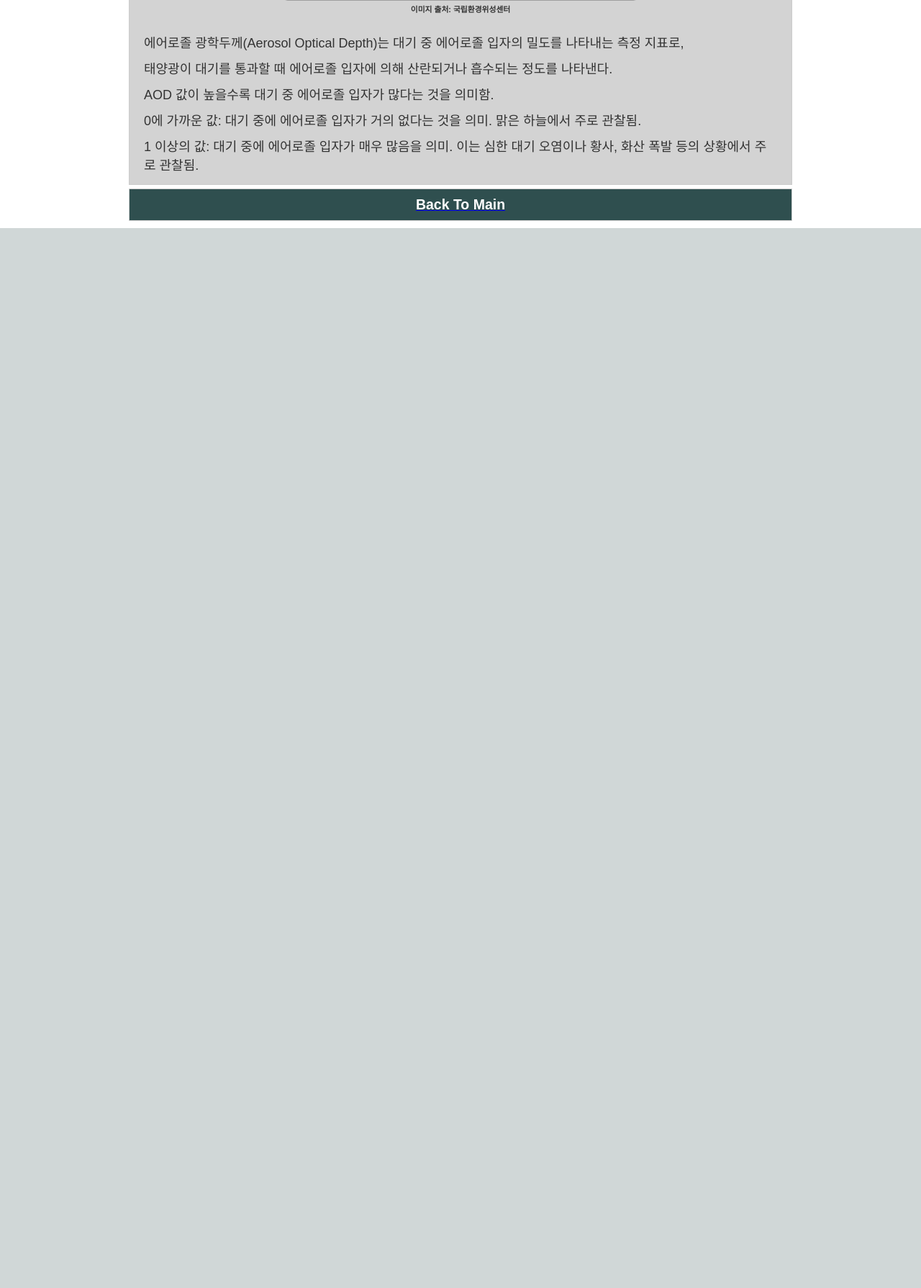
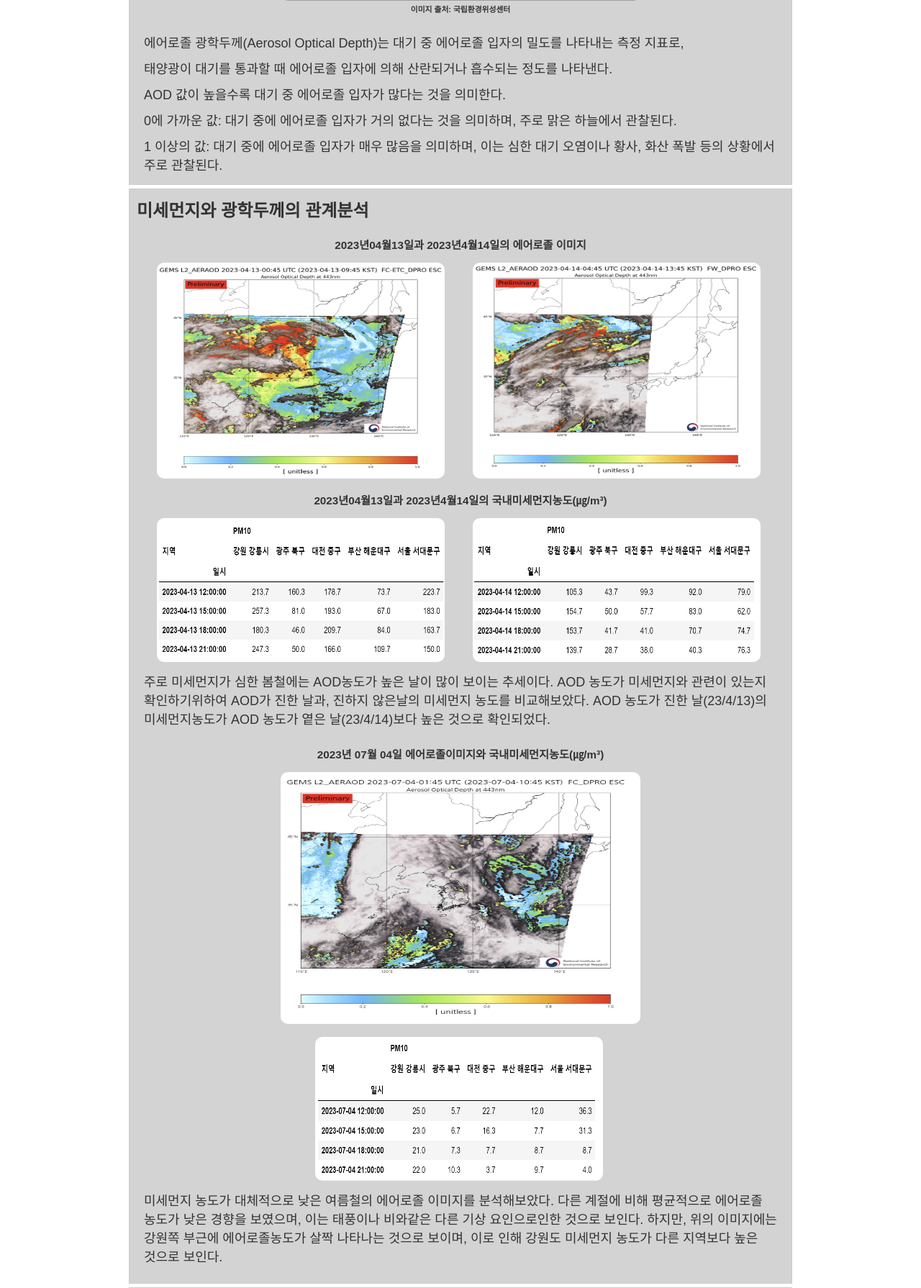
Before and after one commit to jaydenjeong/finedust_project, a Django app: page /analysis/aerosol/ in a window 1280 px wide. Shown: the part 799-2589 px from the top of the page at 72% size. Before the commit the page ends 1116 px from the top, so only its background shows below. Run offline with Django 5.2, Linux system fonts and the light colour scheme; grey boxes are pictures that could not be loaded.

Commit message:
2024.06.13 웹 에어로졸 분석페이지에 분석 추가. - 에어로졸 이미지와 국내 미세먼지 농도와의 관계분석

```diff
--- a/Web/templates/analysis_page/aerosol.html
+++ b/Web/templates/analysis_page/aerosol.html
@@ -24,7 +24,6 @@
         <p>인공적으로 발생하는 에어로졸로는 공장 배출 가스, 자동차 배기가스 등이 있다.</p>
         <p>에어로졸은 기후 변화와 대기 오염, 인체 건강에 영향을 미칠 수 있다.</p>
       </div>
-
       <div id="content" style = "height: 650px;">
         <h1>에어로졸 광학두께란?</h1>
         <div id="image-container">
@@ -34,10 +33,44 @@
       </br>
         <p>에어로졸 광학두께(Aerosol Optical Depth)는 대기 중 에어로졸 입자의 밀도를 나타내는 측정 지표로,</p>
         <p>태양광이 대기를 통과할 때 에어로졸 입자에 의해 산란되거나 흡수되는 정도를 나타낸다.</p>
-        <p>AOD 값이 높을수록 대기 중 에어로졸 입자가 많다는 것을 의미함.</p>
-        <p>0에 가까운 값: 대기 중에 에어로졸 입자가 거의 없다는 것을 의미. 맑은 하늘에서 주로 관찰됨.</p>
-        <p>1 이상의 값: 대기 중에 에어로졸 입자가 매우 많음을 의미. 이는 심한 대기 오염이나 황사, 화산 폭발 등의 상황에서 주로 관찰됨.</p>
+        <p>AOD 값이 높을수록 대기 중 에어로졸 입자가 많다는 것을 의미한다.</p>
+        <p>0에 가까운 값: 대기 중에 에어로졸 입자가 거의 없다는 것을 의미하며, 주로 맑은 하늘에서 관찰된다.</p>
+        <p>1 이상의 값: 대기 중에 에어로졸 입자가 매우 많음을 의미하며, 이는 심한 대기 오염이나 황사, 화산 폭발 등의 상황에서 주로 관찰된다.</p>
       </div>
+      <div id="content" style = "height: 1500px;">
+        <h1>미세먼지와 광학두께의 관계분석</h1>
+        <h3 style = "text-align: center;">2023년04월13일과 2023년4월14일의 에어로졸 이미지</h3>
+      </br>
+        <div id="image-container">
+          <img src="{% static 'images/aerosol_analysis/20230413에어로졸.png' %}" alt="20230413 aerosol", style="border-radius: 10px; width: 400px; height: 300px; margin-right: 20px; margin-left:15px;">
+          <img src="{% static 'images/aerosol_analysis/20230414에어로졸.png' %}" alt="20230414 aerosol", style="border-radius: 10px; width: 400px; height: 300px; margin-right: 20px; margin-left:15px;">
+        </div>
+      </br>
+        <h3 style = "text-align: center;">2023년04월13일과 2023년4월14일의 국내미세먼지농도(㎍/m³)</h3>
+      </br>
+        <div id="image-container">
+          <img src="{% static 'images/aerosol_analysis/20230413국내미세먼지.png' %}" alt="20230413 pm10", style="border-radius: 10px; width: 400px; height: 200px; margin-right: 20px; margin-left:15px;">
+          <img src="{% static 'images/aerosol_analysis/20230414국내미세먼지.png' %}" alt="20230414 pm10", style="border-radius: 10px; width: 400px; height: 200px; margin-right: 20px; margin-left:15px;">
+        </div>
+        <p style="word-break: keep-all;"> 주로 미세먼지가 심한 봄철에는 AOD농도가 높은 날이 많이 보이는 추세이다. AOD 농도가 미세먼지와 관련이 있는지 확인하기위하여 AOD가 진한 날과, 진하지 않은날의
+            미세먼지 농도를 비교해보았다. AOD 농도가 진한 날(23/4/13)의 미세먼지농도가 AOD 농도가 옅은 날(23/4/14)보다 높은 것으로 확인되었다.
+        </p>
+        </br>
+        <h3 style = "text-align: center;">2023년 07월 04일 에어로졸이미지와 국내미세먼지농도(㎍/m³)</h3>
+       </br>
+        <div id="image-container">
+          <img src="{% static 'images/aerosol_analysis/20230704에어로졸.png' %}" alt="20230704 aerosol", style="border-radius: 10px; width: 500px; height: 350px;"></br>
+          </br>
+          <img src="{% static 'images/aerosol_analysis/20230704국내미세먼지.png' %}" alt="20230704 pm10", style="border-radius: 10px; width: 400px; height: 200px; margin-right: 20px; margin-left:15px;">
+        </div>
+        <p style="word-break: keep-all;"> 미세먼지 농도가 대체적으로 낮은 여름철의 에어로졸 이미지를 분석해보았다.
+          다른 계절에 비해 평균적으로 에어로졸 농도가 낮은 경향을 보였으며, 이는 태풍이나 비와같은 다른 기상 요인으로인한
+          것으로 보인다. 하지만, 위의 이미지에는 강원쪽 부근에 에어로졸농도가 살짝 나타나는 것으로 보이며,
+          이로 인해 강원도 미세먼지 농도가 다른 지역보다 높은 것으로 보인다.
+        </p>
+
+      </div>
+
       <!-- End Content -->
       <!-- Start Footer -->
       <div id="ft">
```
Also changed, not shown: Web/assets/images/aerosol_analysis/20230413국내미세먼지.png (added), Web/assets/images/aerosol_analysis/20230413에어로졸.png (added), Web/assets/images/aerosol_analysis/20230414국내미세먼지.png (added), Web/assets/images/aerosol_analysis/20230414에어로졸.png (added), Web/assets/images/aerosol_analysis/20230704국내미세먼지.png (added), Web/assets/images/aerosol_analysis/20230704에어로졸.png (added).
